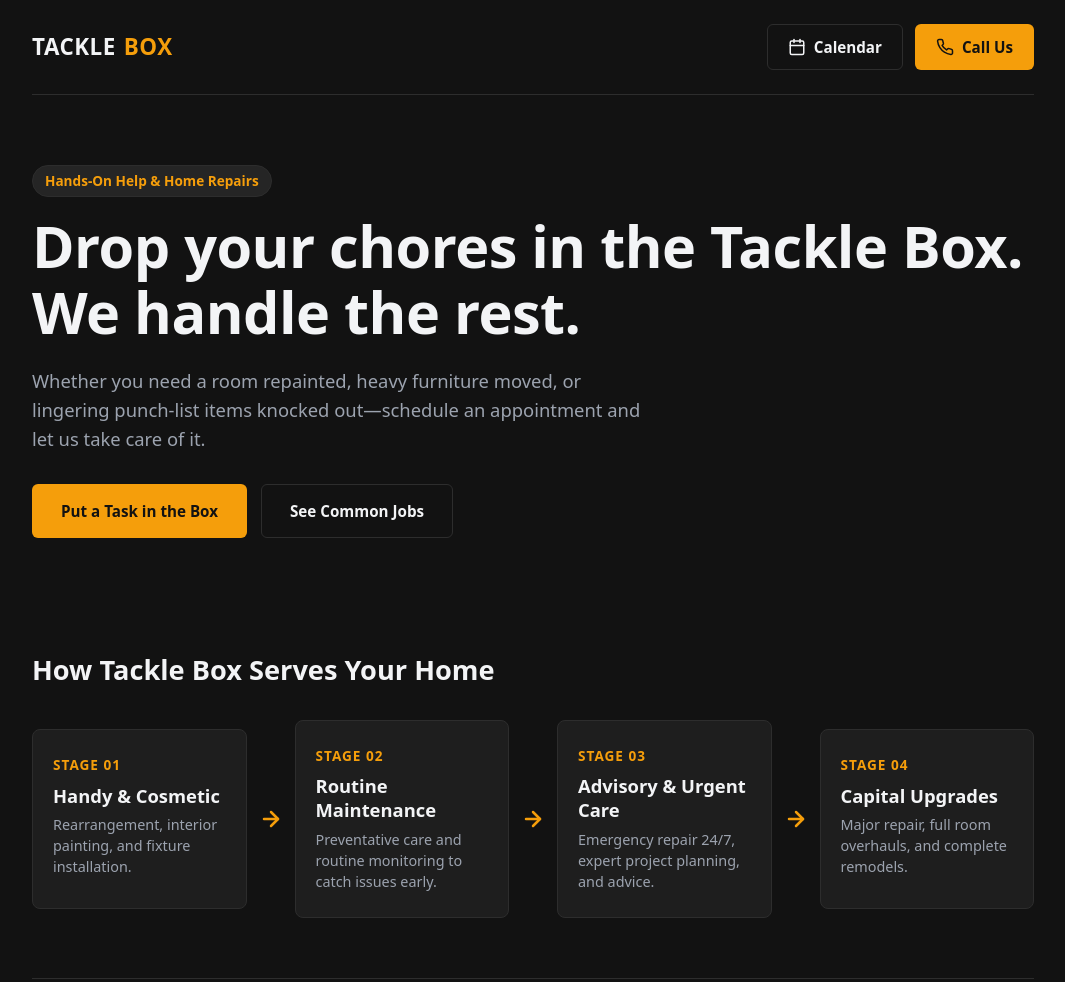
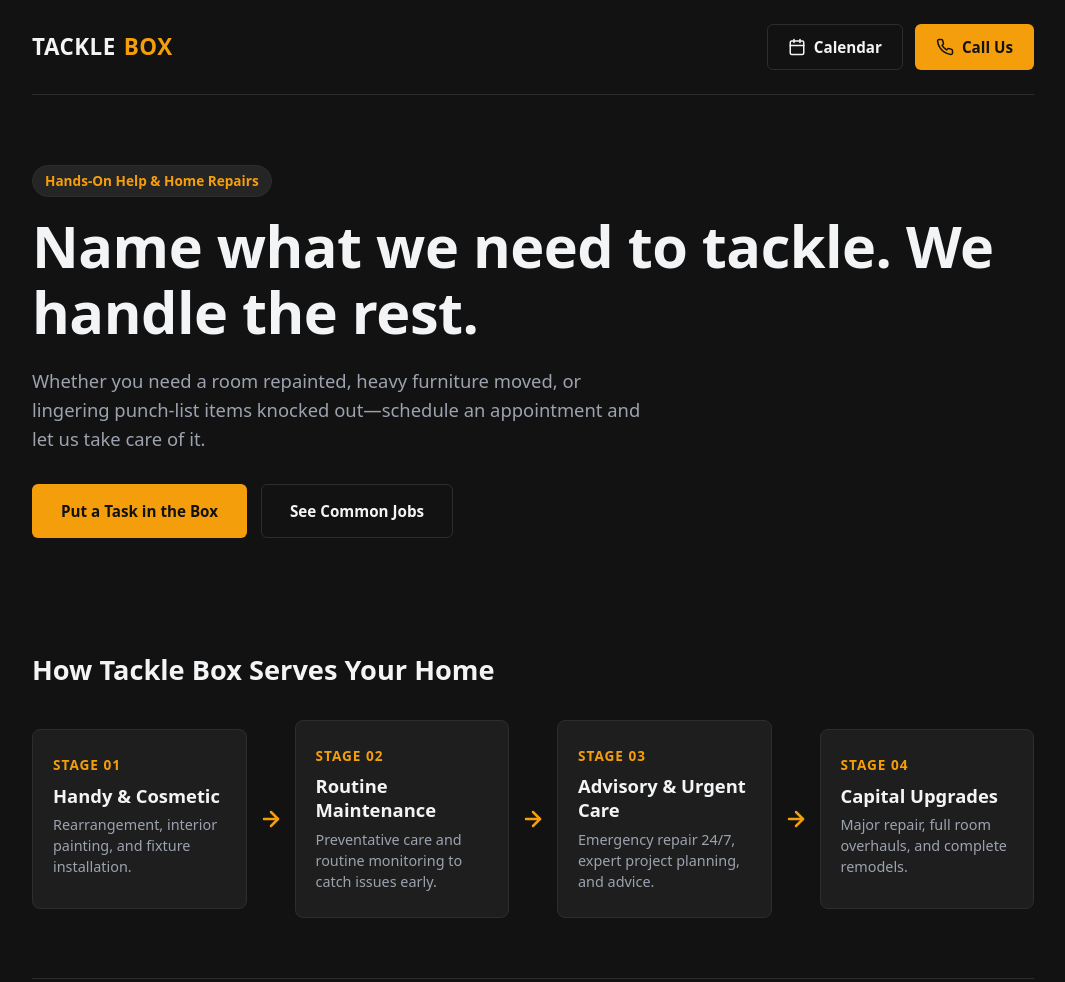
Before and after one commit to calebjamesgerlach-sketch/Project_lander, a plain HTML site: page index.html in a window 1280 px wide. Shown: the top 982 px of the page, without its empty margins (107-1172 px from the left). Drawn offline with Linux system fonts and the light colour scheme.

Commit message:
Update index.html

```diff
--- a/index.html
+++ b/index.html
@@ -532,7 +532,7 @@
 
     <header class="hero">
       <div class="hero-badge">Hands-On Help & Home Repairs</div>
-      <h1>Drop your chores in the Tackle Box. We handle the rest.</h1>
+      <h1>Name what we need to tackle. We handle the rest.</h1>
       <p>Whether you need a room repainted, heavy furniture moved, or lingering punch-list items knocked out—schedule an appointment and let us take care of it.</p>
 
       <div class="hero-cta-group">
```
